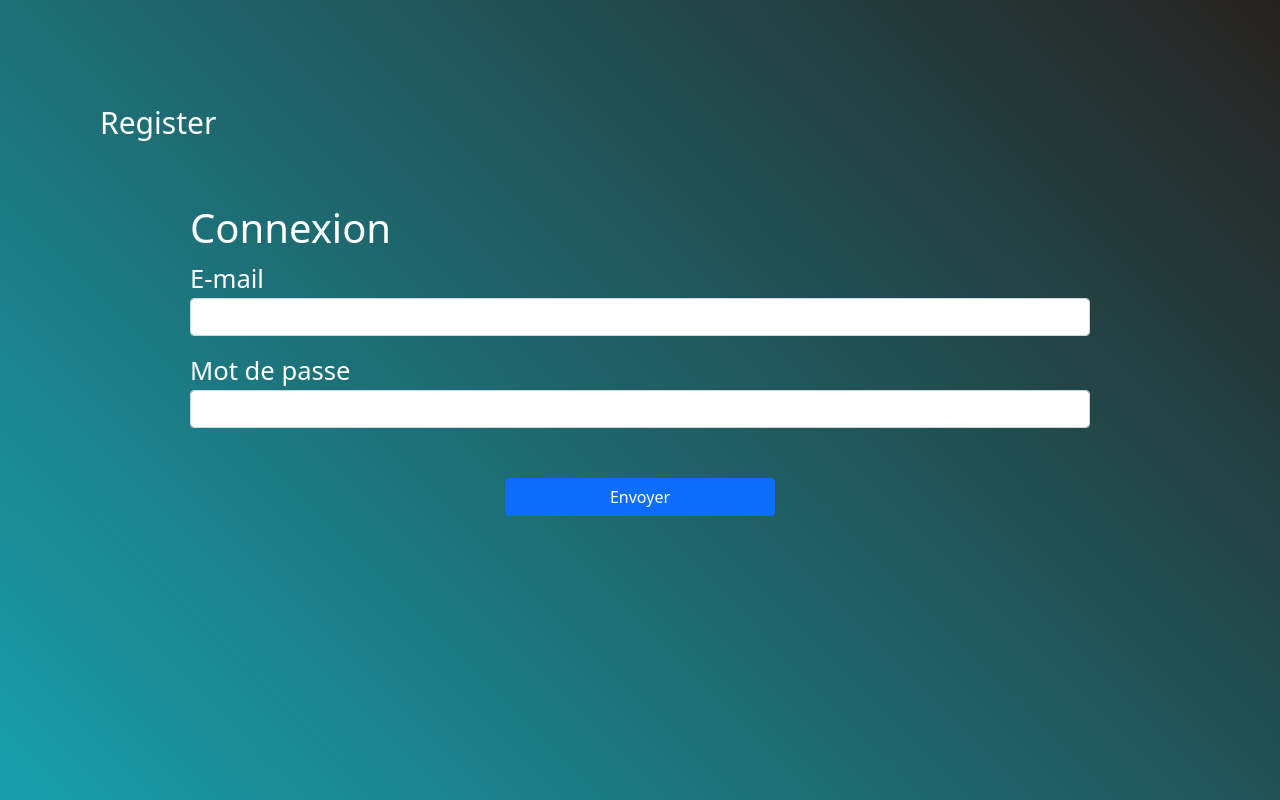
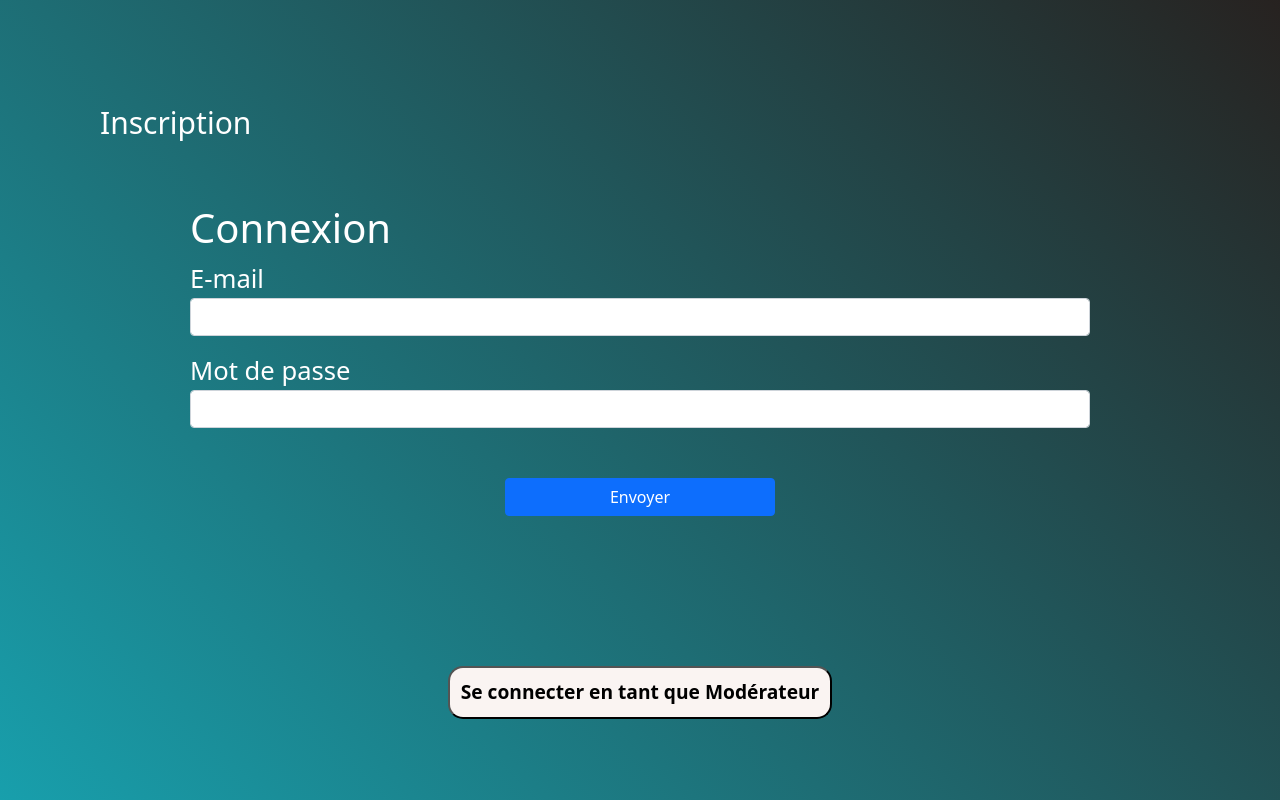
Before and after one commit to SaladinX1/SaladinMalikBouafia_7_01012022, a Vue app in the folder frontend2/: page / in a window 1280 px wide. Built offline with nearby package versions, Linux system fonts and the light colour scheme.

Commit message:
Ajout du bouton d'accès à la view moderateurConnexion et fonction associé dans la view login

```diff
--- a/frontend2/src/views/Login.vue
+++ b/frontend2/src/views/Login.vue
@@ -1,14 +1,14 @@
 <template>
   <div class="login-view">
 <header>
-    <router-link class="register-link"   to="/register">Register</router-link>
+    <router-link class="register-link"   to="/register">Inscription</router-link>
     </header>
     <form class="form">
       <h1>Connexion</h1>
 
       <div>
         <label for="email">E-mail</label>
-        <input v-model="email" type="email" id="email" class="form-control"/>
+        <input v-model="email" type="email" id="email" class="form-control" required/>
         <p id="emailErrorMsg"></p>
       </div>
 
@@ -19,15 +19,20 @@
           id="password"
           class="form-control"
           pattern=".{8,16}"
+          required
         />
       </div>
 
       <button @click.prevent="connexion()" class="btn btn-primary">Envoyer</button>
     </form>
+    <div class="moderateur-connexion-button" >
+    <button @click="moderateurViewConnexion()" > Se connecter en tant que Modérateur </button>
+    </div>
   </div>
 </template>
 
 <script>
+
 import authService from '../services/auth'
 
 export default {
@@ -49,6 +54,9 @@ export default {
         .catch((err) => {
           console.log(err)
         })
+    },
+    moderateurViewConnexion () {
+      this.$router.push({ path: '/moderateurconnexion' })
     }
   }
 }
@@ -81,4 +89,22 @@ color: white;
   color: white;
 }
 
+.moderateur-connexion-button {
+  display: flex;
+  justify-content: center;
+}
+
+.moderateur-connexion-button button {
+  background-color: rgb(250, 244, 242);
+  outline: none;
+  border-radius: 15px;
+  font-size: 1.2rem;
+  white-space: normal;
+}
+
+.moderateur-connexion-button button:hover {
+  background-color: rgb(245, 70, 70);
+  color: rgb(255, 255, 255);
+}
+
 </style>
```
